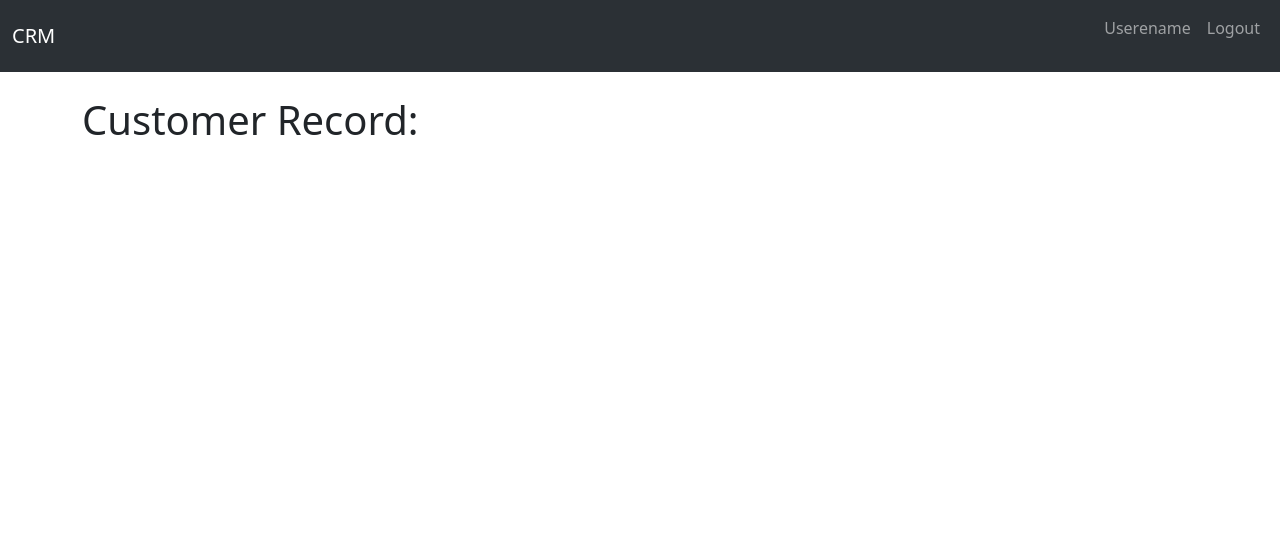
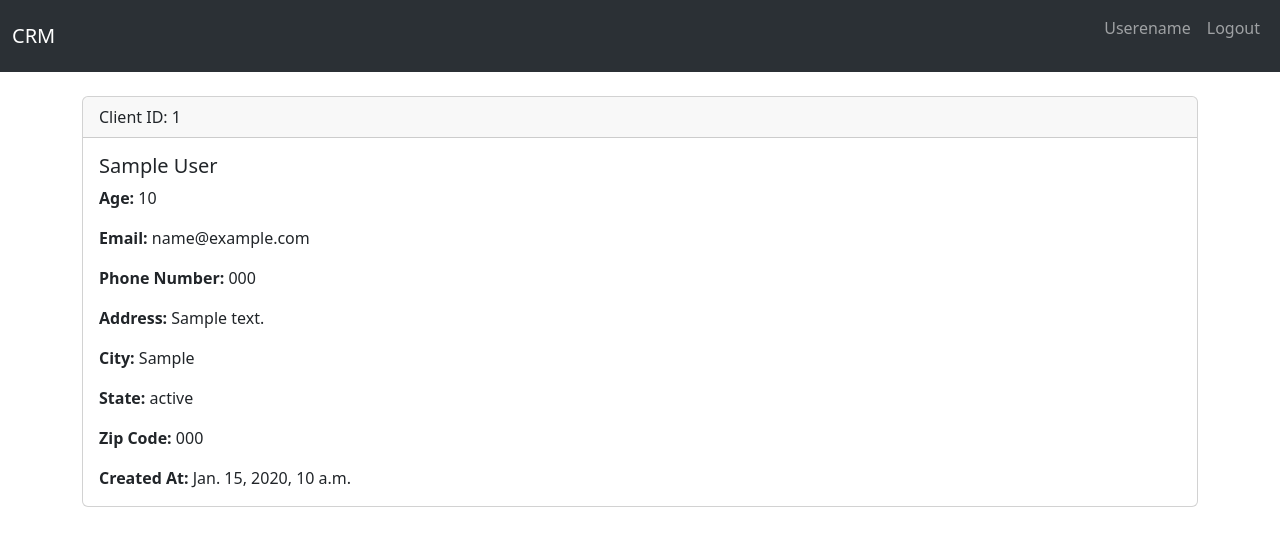
Before and after one commit to nimplay/jdangoProject, a Django app: page /record/1 in a window 1280 px wide. Shown: the top 546 px of the page. Run offline with Django 4.2, Linux system fonts and the light colour scheme; a user stored in the database is signed in; tables that the repository leaves empty hold one stand-in row (values such as "Sample post").

Commit message:
display record card

```diff
--- a/website/templates/record.html
+++ b/website/templates/record.html
@@ -1,5 +1,22 @@
 {% extends "base.html" %}
 {%block content%}
-<h1>Customer Record:</h1>
-
+<div class="card">
+    <div class="card-header">
+     Client ID: {{customer_record.id}}
+    </div>
+    <div class="card-body">
+      <h5 class="card-title">{{customer_record.first_name}} {{customer_record.last_name}}</h5>
+      <p class="card-text"><b>Age: </b>{{customer_record.age}}</p>
+      <p class="card-text"><b>Email: </b>{{customer_record.email}}</p>
+      <p class="card-text"><b>Phone Number: </b>{{customer_record.phone}}</p>
+      <p class="card-text"><b>Address: </b>{{customer_record.address}}</p>
+      <p class="card-text"><b>City: </b>{{customer_record.city}}</p>
+      <p class="card-text"><b>State: </b>{{customer_record.state}}</p>
+      <p class="card-text"><b>Zip Code: </b>{{customer_record.zipcode}}</p>
+      <p class="card-text"><b>Created At: </b>{{customer_record.created_at}}</p>
+      {% comment %} <p class="card-text">Address: {{customer_record.updated_at}}</p>
+      <p class="card-text">Address: {{customer_record.deleted_at}}</p>
+     <a href="#" class="btn btn-primary">Edit</a> {% endcomment %}
+    </div>
+  </div>
 {% endblock %}
```
